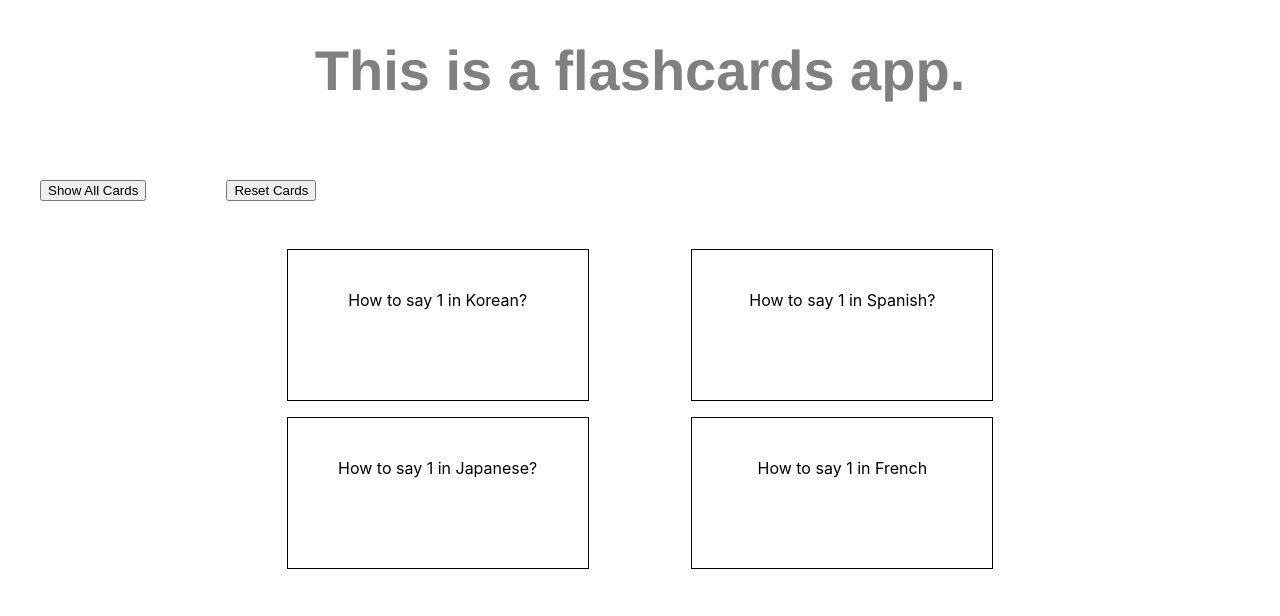
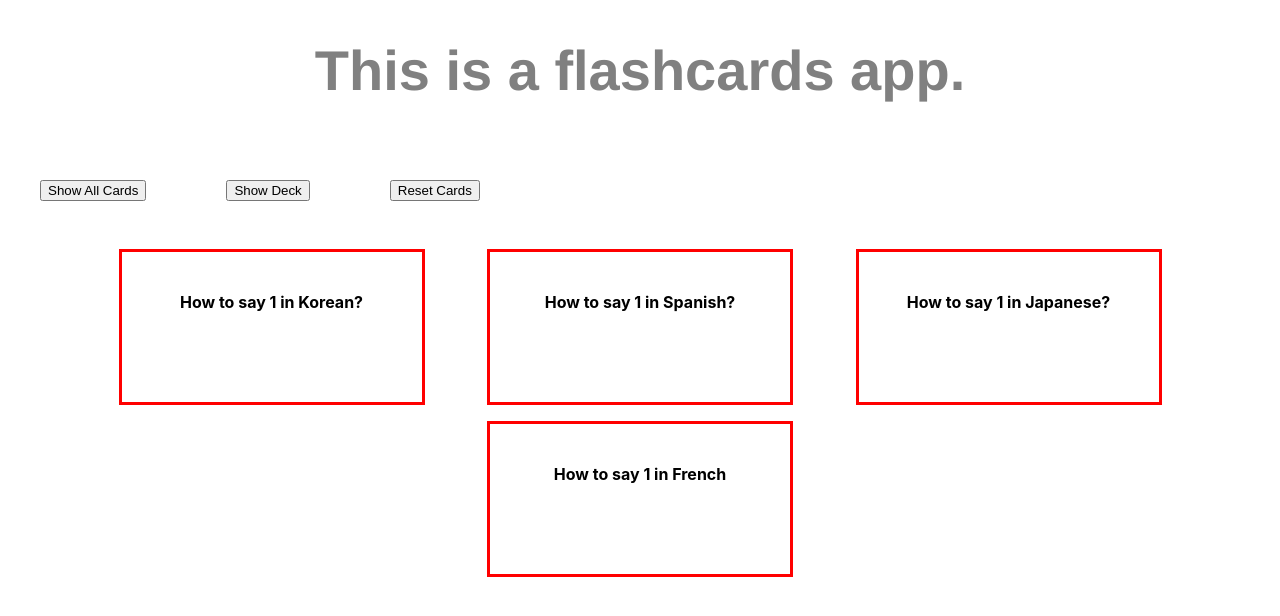
Before and after one commit to vokamura/flashcard-festival, a React (Create React App) app: page / in a window 1280 px wide. Both pictures are taken after a click on the button "Show All Cards". Shown: the top 616 px of the page. Built offline with nearby package versions, Linux system fonts and the light colour scheme.

Commit message:
Change border colors of front and back cards

```diff
--- a/src/App.scss
+++ b/src/App.scss
@@ -22,11 +22,7 @@ h1 {
 
 p {
     pointer-events: none;
-}
-
-.flashBody {
-    display: flex;
-    //justify-content: center;
+    font-weight: bold;
 }
 
 #id {
@@ -35,18 +31,21 @@ p {
 
 .cardContainer {
     display: flex;
-    width: 70vw;
+    width: 90vw;
     flex-wrap: wrap;
     justify-content: space-evenly;
     margin: auto;
 }
 
 .card {
-    border: $card-border;
+    //border: $card-border;
+    border: 3px solid red;
     height: 150px;
     width: 300px;
     margin: 1vh;
     text-align: center;
+    //display:flex;
+    //align-items: stretch;
 }
 
 button {
@@ -60,5 +59,8 @@ button {
 .flip {
     transform: rotateY(180deg);
     transition: transform 0.5s;
+}
 
+.card.flip {
+    border: 3px solid blue;
 }
--- a/src/CardBuild.js
+++ b/src/CardBuild.js
@@ -9,7 +9,6 @@ const AllCardBuild = (props) => {
     function cardClick(e){
         //e.stopPropagation();
         //console.log(e.target.childNodes[0]);
-        console.log("ID card clicked is: ", e.currentTarget);
         if(e.target.childNodes[0].classList.contains("front")) {
             e.target.childNodes[0].classList.remove("showElement");
             e.target.childNodes[0].classList.add("hideElement");
--- a/src/CardLayout.js
+++ b/src/CardLayout.js
@@ -39,10 +39,12 @@ class CardLayout extends Component {
     };
   }
 
+  showDeck(){
+      console.log("Show cards in a deck");
+  }
+
   resetCards(){
-      console.log(this.state.cardData);
       this.setState({ showBoard: false});
-      console.log(this.state);
     }
 
     render(){
@@ -50,6 +52,7 @@ class CardLayout extends Component {
         return(
             <div id="board">
                 <button onClick={this.showCards}>Show All Cards</button>
+                <button onClick={this.showDeck}>Show Deck</button>
                 <button onClick={this.resetCards}>Reset Cards</button>
                 {this.state.showBoard ? <AllCardBuild cardData={cardData} isClicked={isClicked}/> : null}
             </div>
```
